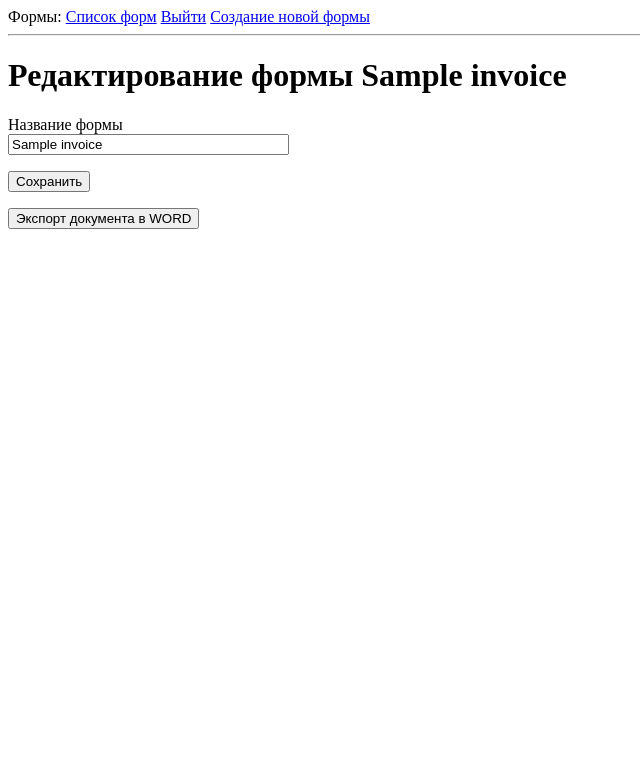
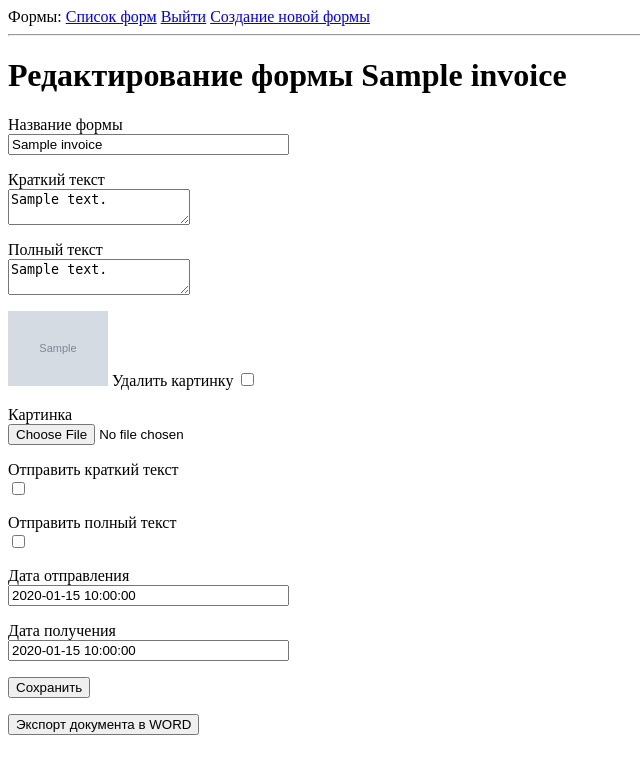
Before and after one commit to metro6/create_invoices_flask, a Flask app: page /invoice/1 in a window 1280 px wide. Shown: the top 774 px of the page, without its empty margins (0-640 px from the left). Run offline with Flask 2, Linux system fonts and the light colour scheme; a user stored in the database is signed in; tables that the repository leaves empty hold one stand-in row (values such as "Sample post"); grey boxes marked "Sample" are stand-in pictures; some libraries are stand-ins or nearby versions.

Commit message:
Доработка модели формы, шаблонов

```diff
--- a/app/forms.py
+++ b/app/forms.py
@@ -1,6 +1,7 @@
 from flask_wtf import FlaskForm
-from wtforms import StringField, PasswordField, BooleanField, SubmitField
+from wtforms import StringField, PasswordField, BooleanField, SubmitField, TextAreaField, FileField
 from wtforms.validators import DataRequired, ValidationError, EqualTo
+
 
 from app.models import User
 
@@ -31,4 +32,13 @@ class CreateFormForm(FlaskForm):
 
 class EditFormForm(FlaskForm):
     name = StringField('Название формы', validators=[DataRequired()])
+    text = TextAreaField('Краткий текст')
+    full_text = TextAreaField('Полный текст')
+    picture = FileField('Картинка')
+    delete_picture = BooleanField('Удалить картинку')
+    send_text = BooleanField('Отправить краткий текст')
+    send_full_text = BooleanField('Отправить полный текст')
+    departure_date = StringField('Дата отправления')
+    receive_date = StringField('Дата получения')
+
     submit = SubmitField('Сохранить')
--- a/app/models.py
+++ b/app/models.py
@@ -29,6 +29,8 @@ class Invoice(db.Model):
     name = db.Column(db.String(128))
     text = db.Column(db.String(5000), nullable=True)
     full_text = db.Column(db.String(5000), nullable=True)
+    departure_date = db.Column(db.DateTime, nullable=True)
+    receive_date = db.Column(db.DateTime, nullable=True)
 
     def __repr__(self):
         return '<Invoice {}>'.format(self.body)
--- a/app/routes.py
+++ b/app/routes.py
@@ -1,15 +1,20 @@
 import io
+import os
+import uuid
 from datetime import datetime
-from flask import render_template, flash, redirect, url_for, request, Response, send_file
+from flask import render_template, flash, redirect, url_for, request, Response, send_file, send_from_directory
 from flask_login import current_user, login_user, logout_user, login_required
 from werkzeug.urls import url_parse
+from werkzeug.utils import secure_filename
+
+
 from docx import *
 from docx.shared import Inches
 
 from app import app, db
 
 from .forms import LoginForm, RegistrationForm, CreateFormForm, EditFormForm
-from .models import Invoice, User
+from .models import Invoice, User, Image
 
 
 
@@ -67,23 +72,59 @@ def register():
                            form=form)
 
 
+def allowed_file(filename):
+    return '.' in filename and filename.rsplit('.', 1)[1] in app.config['ALLOWED_EXTENSIONS']
+
 
 @app.route('/invoice/<invoice_id>', methods=['GET', 'POST'])
 @login_required
 def invoice(invoice_id):
     invoice = Invoice.query.filter_by(id=invoice_id).first_or_404()
+    image = Image.query.filter_by(invoice_id=invoice.id).first()
     title = invoice.name
     form = EditFormForm()
     if form.validate_on_submit():
         invoice.name = form.name.data
+        invoice.text = form.text.data
+        invoice.full_text = form.full_text.data
+        if form.departure_date.data:
+            invoice.departure_date = datetime.strptime(form.departure_date.data, '%Y-%m-%d %H:%M:%S')
+        else:
+            invoice.departure_date = None
+        if form.receive_date.data:
+            invoice.receive_date = datetime.strptime(form.receive_date.data, '%Y-%m-%d %H:%M:%S')
+        else:
+            invoice.receive_date = None
+        if form.delete_picture:
+            img = Image.query.filter_by(invoice_id=invoice.id).first()
+            if img:
+                db.session.delete(img)
+        if form.picture:
+            file = request.files['picture']
+            if file:
+                filename = str(uuid.uuid4()) + '_' + secure_filename(file.filename)
+                file.save(os.path.join(app.config['UPLOAD_FOLDER'], filename))
+                img = Image.query.filter_by(invoice_id=invoice.id).first()
+                if not img:
+                    img = Image(path="/media/" + filename, invoice_id=invoice.id)
+                else:
+                    img.path = '/media/' + filename
+                db.session.add(img)
         db.session.add(invoice)
         db.session.commit()
+        return redirect('/invoice/' + invoice_id)
+
     elif request.method == 'GET':
         form.name.data = invoice.name
+        form.text.data = invoice.text
+        form.full_text.data = invoice.full_text
+        form.departure_date.data = str(invoice.departure_date)
+        form.receive_date.data = str(invoice.receive_date)
     return render_template('invoice.html',
                            title=title,
                            invoice=invoice,
-                           form=form)
+                           form=form,
+                           image=image)
 
 
 @app.route('/create_form', methods=['GET', 'POST'])
@@ -101,9 +142,18 @@ def create_form():
                            title=title,
                            form=form)
 
+
+@app.route('/media/<filename>')
+def media(filename):
+    return send_from_directory('media', filename)
+
+
 @app.route('/get_invoice_word')
 def get_invoice_word():
     invoice = Invoice.query.filter_by(id=request.args['id']).first_or_404()
+    image = Image.query.filter_by(invoice_id=invoice.id).first()
+    print('@@@@@@@@@@@')
+
     full_text = request.args['full'] == 'true'
     short_text = request.args['short'] == 'true'
 
@@ -112,6 +162,36 @@ def get_invoice_word():
     document = Document()
     document.add_heading(invoice.name, 0)
     document.add_paragraph('Дата создания документа ' + datetime.now().strftime('%d-%m-%Y %H:%M:%S'))
+
+    if image:
+        document.add_picture(os.path.join(app.root_path) + image.path, width=Inches(1.25))
+
+    table = document.add_table(rows=1, cols=2)
+    hdr_cells = table.rows[0].cells
+    hdr_cells[0].text = 'Название поля'
+    hdr_cells[1].text = 'Значение поля'
+
+    records = []
+
+    if full_text:
+        if invoice.full_text:
+            records.append(['Полное описание', invoice.full_text])
+
+    if short_text:
+        if invoice.text:
+            records.append(['Краткое описание', invoice.text])
+
+    if invoice.departure_date:
+        records.append(['Дата отправления', invoice.departure_date.strftime('%d-%m-%Y %H:%M:%S')])
+
+    if invoice.receive_date:
+        records.append(['Дата получения', invoice.receive_date.strftime('%d-%m-%Y %H:%M:%S')])
+
+    for key, value in records:
+        row_cells = table.add_row().cells
+        row_cells[0].text = key
+        row_cells[1].text = value
+
     document.add_page_break()
     document.save(file_stream)
 
--- a/app/templates/invoice.html
+++ b/app/templates/invoice.html
@@ -1,7 +1,7 @@
 {% extends "base.html" %}
 {% block content %}
     <h1>Редактирование формы {{ invoice.name }}</h1>
-    <form action="" method="post">
+    <form action="" method="post" enctype="multipart/form-data">
         {{ form.hidden_tag() }}
         <p>
             {{ form.name.label }}<br>
@@ -10,11 +10,79 @@
             <span style="color: red;">[{{ error }}]</span>
             {% endfor %}
         </p>
+        <p>
+            {{ form.text.label }}<br>
+            {{ form.text(size=32) }}<br>
+            {% for error in form.text.errors %}
+            <span style="color: red;">[{{ error }}]</span>
+            {% endfor %}
+        </p>
+        <p>
+            {{ form.full_text.label }}<br>
+            {{ form.full_text(size=32) }}<br>
+            {% for error in form.full_text.errors %}
+            <span style="color: red;">[{{ error }}]</span>
+            {% endfor %}
+        </p>
+        <p>
+            {% if image %}
+                <img src="{{ image.path }}" style="max-width: 100px">
+                {{ form.delete_picture.label }}
+                {{ form.delete_picture(size=32) }}
+            {% endif %}
+        </p>
+        <p>
+            {{ form.picture.label }}<br>
+            {{ form.picture(size=32) }}<br>
+            {% for error in form.picture.errors %}
+            <span style="color: red;">[{{ error }}]</span>
+            {% endfor %}
+        </p>
+        <p>
+            {{ form.send_text.label }}<br>
+            {{ form.send_text(size=32) }}<br>
+            {% for error in form.full_text.errors %}
+            <span style="color: red;">[{{ error }}]</span>
+            {% endfor %}
+        </p>
+        <p>
+            {{ form.send_full_text.label }}<br>
+            {{ form.send_full_text(size=32) }}<br>
+            {% for error in form.send_full_text.errors %}
+            <span style="color: red;">[{{ error }}]</span>
+            {% endfor %}
+        </p>
+        <p>
+            {{ form.departure_date.label }}<br>
+            {% if form.departure_date.data == 'None' %}
+                <input name="departure_date" class="datetimepicker" size="32">
+            {% else %}
+                {{ form.departure_date(size=32, class_="datetimepicker")}}<br>
+            {% endif %}
+            {% for error in form.departure_date.errors %}
+            <span style="color: red;">[{{ error }}]</span>
+            {% endfor %}
+        </p>
+        <p>
+            {{ form.receive_date.label }}<br>
+            {% if form.receive_date.data == 'None' %}
+                <input name="receive_date" class="datetimepicker" size="32">
+            {% else %}
+                {{ form.receive_date(size=32, class_="datetimepicker")}}<br>
+            {% endif %}
+            {% for error in form.receive_date.errors %}
+            <span style="color: red;">[{{ error }}]</span>
+            {% endfor %}
+        </p>
+
         <p>{{ form.submit() }}</p>
         <button id="get_word" data-id="{{ invoice.id }}"> Экспорт документа в WORD</button>
     </form>
     <script>
     $(function () {
+        $( ".datetimepicker" ).datetimepicker({
+            format: 'Y-m-d H:i:s',
+        });
         $("#get_word").on("click", function(e) {
             e.preventDefault();
             id_invoice = $(this).data('id');
--- a/config.py
+++ b/config.py
@@ -7,3 +7,5 @@ class Config(object):
     SQLALCHEMY_DATABASE_URI = os.environ.get('DATABASE_URL') or \
         'sqlite:///' + os.path.join(basedir, 'app.db')
     SQLALCHEMY_TRACK_MODIFICATIONS = False
+    UPLOAD_FOLDER = "./app/media/"
+    ALLOWED_EXTENSIONS = set(['txt', 'pdf', 'png', 'jpg', 'jpeg', 'gif'])
```
Also changed, not shown: migrations/versions/140d716c06a7_departure_date_receive_date_in_invoice_.py (added, +30 -0 lines), 1 other file.
